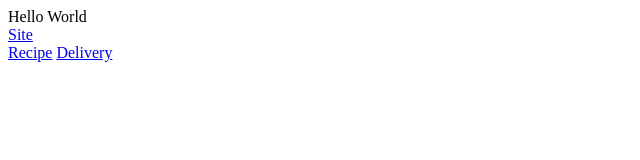
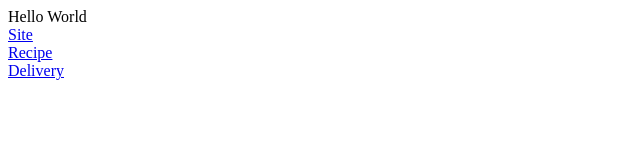
Before and after one commit to federicotrovato44/federicotrovato44.github.io, a plain HTML site: page index.html in a window 1280 px wide. Shown: the whole page, without its empty margins (0-640 px from the left). Drawn offline with Linux system fonts and the light colour scheme.

Commit message:
implementation (2)

```diff
--- a/index.html
+++ b/index.html
@@ -7,7 +7,7 @@
 <body>
 Hello World <br>
 <a href="https://oof.ferreroservice.it" target="_blank">Site</a><br> <!-- percorso assoluto -->
-<a href="/federicotrovato44.github.io/recipe.html/" target="_blank">Recipe</a> <!-- percorso relativo-->
+<a href="/federicotrovato44.github.io/recipe.html/" target="_blank">Recipe</a> <br><!-- percorso relativo-->
 <a href="/federicotrovato44.github.io/form.html/" target="_blank">Delivery</a>
 </body>
 </html>
```
